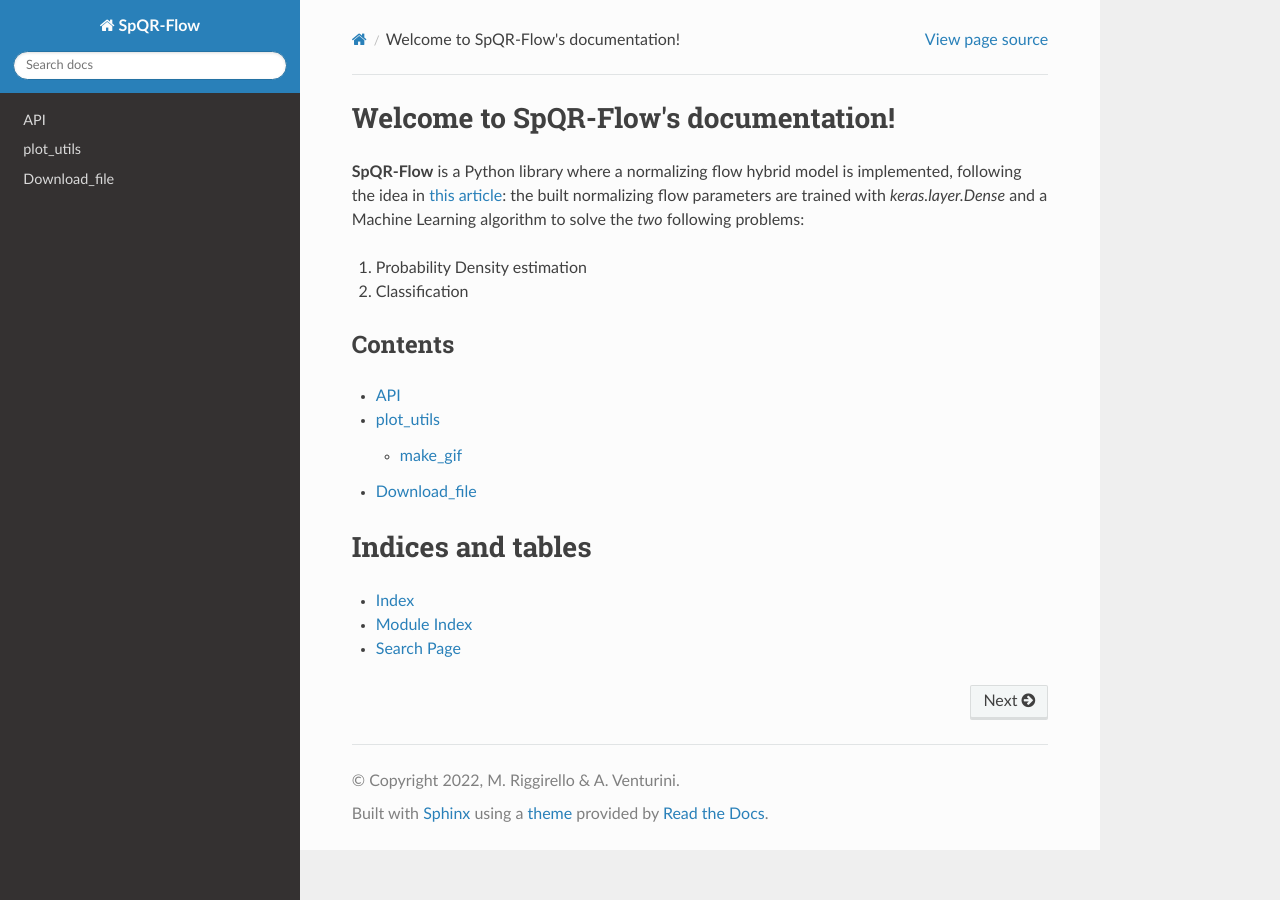
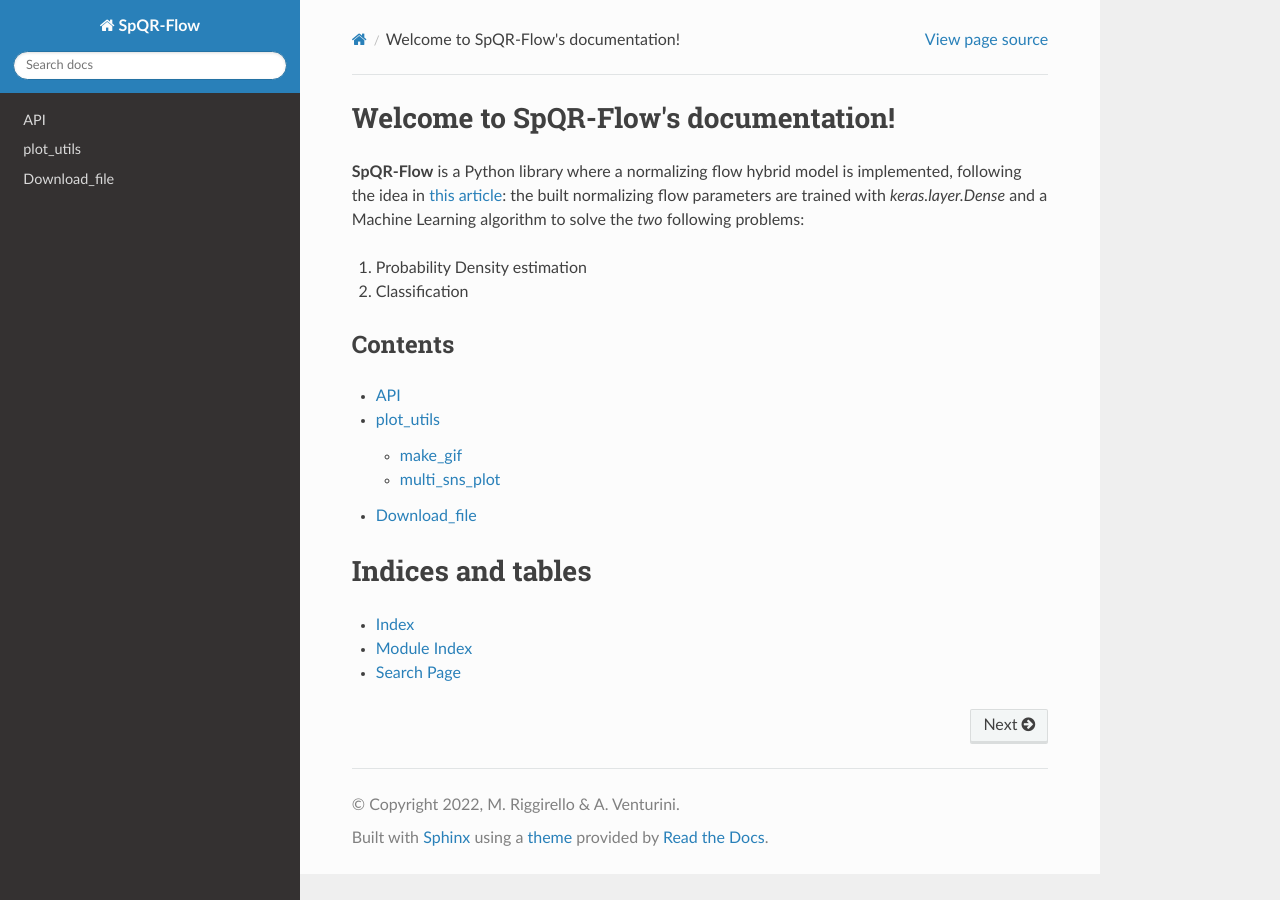
Before and after one commit to MarcoRiggirello/diglm, a Sphinx documentation site: the page built from docs/source/index.rst, in a window 1280 px wide. Built offline with Sphinx 7.4.7 and the Read the Docs theme 2.0.0, drawn with Linux system fonts in a browser that asks for light colours.

Commit message:
Update plot_utils_api.rst

```diff
--- a/docs/source/plot_utils_api.rst
+++ b/docs/source/plot_utils_api.rst
@@ -9,3 +9,7 @@ results.
 make_gif
 --------
 .. autofunction:: plot_utils.make_gif
+
+multi_sns_plot
+--------------
+.. autofunction:: plot_utils.multi_sns_plot
```
